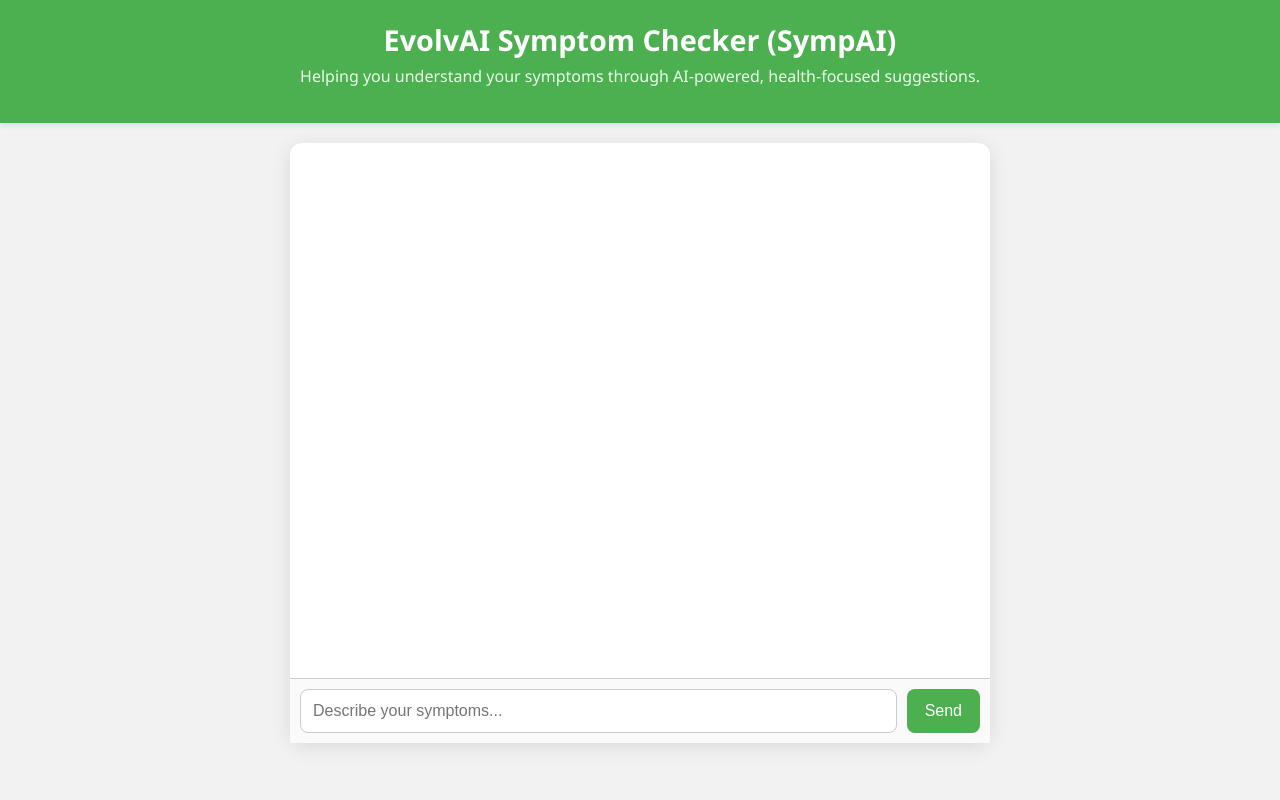
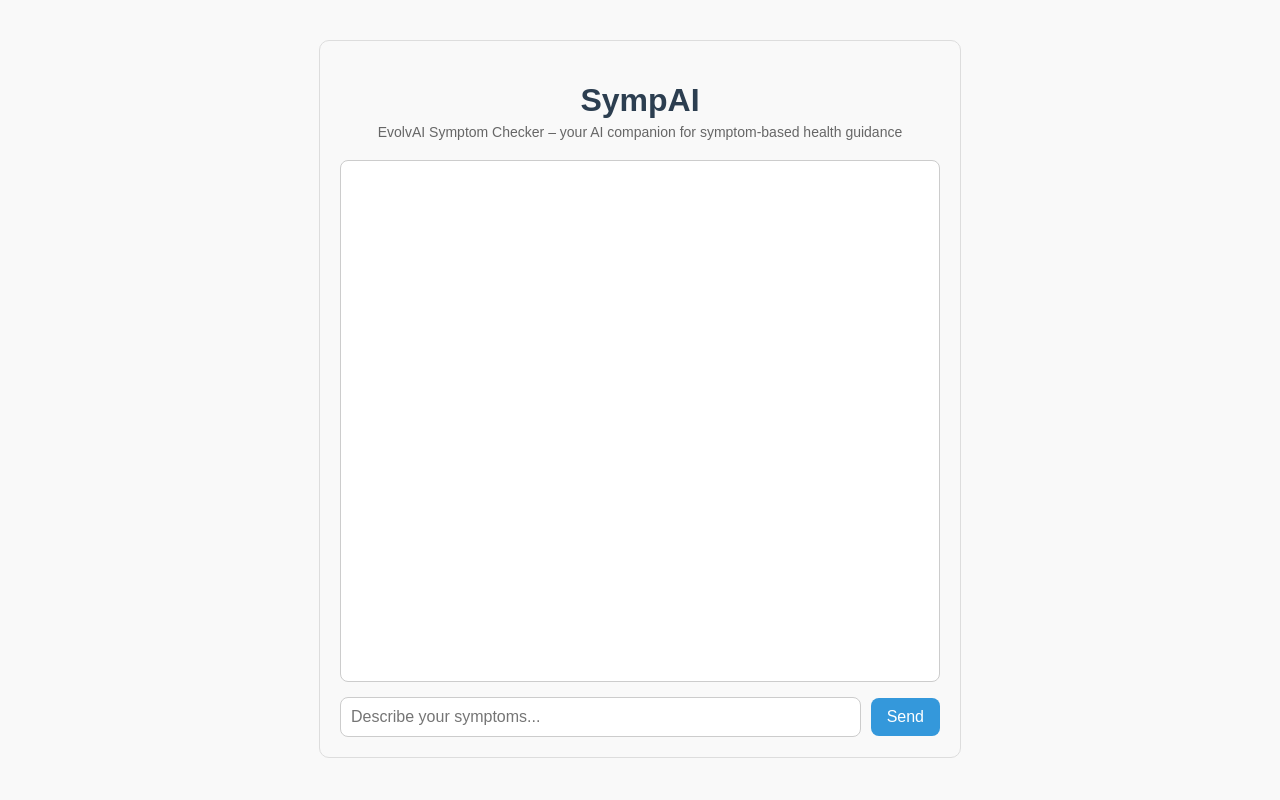
Before and after one commit to RajMallichetty/sympai, a Flask app: page / in a window 1280 px wide. Run offline with Flask 3, Linux system fonts and the light colour scheme.

Commit message:
UI update: Fixed chat window size, added header, scrollable history

```diff
--- a/templates/index.html
+++ b/templates/index.html
@@ -1,250 +1,192 @@
 <!DOCTYPE html>
 <html lang="en">
 <head>
-  <meta charset="UTF-8" />
-  <meta name="viewport" content="width=device-width, initial-scale=1.0"/>
-  <title>SympAI - EvolvAI Symptom Checker</title>
+  <meta charset="UTF-8">
+  <title>EvolvAI Symptom Checker (SympAI)</title>
   <style>
     body {
-      font-family: 'Segoe UI', sans-serif;
-      background: #f2f2f2;
-      margin: 0;
-      padding: 0;
+      font-family: Arial, sans-serif;
+      max-width: 600px;
+      margin: 40px auto;
+      padding: 20px;
+      border: 1px solid #ddd;
+      border-radius: 10px;
+      background-color: #f9f9f9;
     }
-    .header {
-      background: #4caf50;
-      color: white;
-      padding: 20px;
+
+    h1 {
       text-align: center;
-      box-shadow: 0 2px 6px rgba(0,0,0,0.1);
+      color: #2c3e50;
+      margin-bottom: 5px;
     }
-    .header h1 {
-      margin: 0;
-      font-size: 1.8em;
+
+    p#subtitle {
+      text-align: center;
+      font-size: 14px;
+      color: #666;
+      margin-top: 0;
+      margin-bottom: 20px;
     }
-    .header p {
-      margin-top: 6px;
-      font-size: 1em;
-      color: #e8ffe8;
+
+    #chat {
+      height: 500px;
+      overflow-y: auto;
+      padding: 10px;
+      border: 1px solid #ccc;
+      background-color: #fff;
+      border-radius: 8px;
+      margin-bottom: 15px;
     }
-    .chat-container {
-      max-width: 700px;
-      margin: 20px auto;
-      background: #fff;
-      border-radius: 12px;
-      box-shadow: 0 4px 20px rgba(0, 0, 0, 0.1);
+
+    .user, .bot {
+      margin: 10px 0;
+      padding: 10px;
+      border-radius: 8px;
+    }
+
+    .user {
+      background-color: #e0f7fa;
+      text-align: right;
+    }
+
+    .bot {
+      background-color: #e8eaf6;
+      text-align: left;
+    }
+
+    form {
       display: flex;
-      flex-direction: column;
-      height: 75vh;
+      align-items: center;
     }
-    .chat-log {
-      flex: 1;
-      padding: 20px;
-      overflow-y: auto;
-      display: flex;
-      flex-direction: column;
-      gap: 15px;
-    }
-    .message {
-      display: flex;
-      align-items: flex-start;
-      gap: 10px;
-      max-width: 85%;
-    }
-    .avatar {
-      width: 32px;
-      height: 32px;
-      border-radius: 50%;
-      object-fit: cover;
-    }
-    .user-msg {
-      align-self: flex-end;
-      flex-direction: row-reverse;
-    }
-    .msg-bubble {
-      background-color: #e0f0ff;
-      padding: 12px 16px;
-      border-radius: 16px;
-      white-space: pre-line;
-    }
-    .bot .msg-bubble {
-      background-color: #e9f9e7;
-    }
-    .chat-input {
-      display: flex;
+
+    input[type="text"] {
+      flex-grow: 1;
       padding: 10px;
-      border-top: 1px solid #ccc;
-      background: #fafafa;
-    }
-    .chat-input input {
-      flex: 1;
-      padding: 12px;
+      font-size: 16px;
       border: 1px solid #ccc;
       border-radius: 8px;
-      font-size: 1rem;
     }
-    .chat-input button {
+
+    button {
       margin-left: 10px;
-      padding: 12px 18px;
-      background: #4caf50;
+      padding: 10px 16px;
+      font-size: 16px;
+      cursor: pointer;
+      border: none;
+      background-color: #3498db;
       color: white;
-      border: none;
       border-radius: 8px;
-      font-size: 1rem;
-      cursor: pointer;
     }
-    .chat-input button:hover {
-      background: #45a049;
+
+    .spinner {
+      display: none;
+      margin-left: 10px;
     }
-    .typing {
-      font-style: italic;
-      color: #999;
-      margin-left: 42px;
+
+    #feedback-form {
+      margin-top: 20px;
     }
-    .feedback {
-      margin-top: 5px;
-      margin-left: 42px;
+
+    #feedback-form textarea {
+      width: 100%;
+      height: 80px;
+      padding: 10px;
+      font-size: 14px;
+      border-radius: 6px;
+      border: 1px solid #ccc;
+      resize: vertical;
     }
-    .feedback button {
-      background: none;
-      border: none;
-      font-size: 18px;
-      cursor: pointer;
-      margin-right: 5px;
+
+    #feedback-form button {
+      margin-top: 10px;
     }
   </style>
 </head>
 <body>
-  <div class="header">
-    <h1>EvolvAI Symptom Checker (SympAI)</h1>
-    <p>Helping you understand your symptoms through AI-powered, health-focused suggestions.</p>
-  </div>
+  <h1>SympAI</h1>
+  <p id="subtitle">EvolvAI Symptom Checker – your AI companion for symptom-based health guidance</p>
 
-  <div class="chat-container">
-    <div class="chat-log" id="chat-log"></div>
-    <div class="chat-input">
-      <input type="text" id="user-input" placeholder="Describe your symptoms..." onkeypress="handleKeyPress(event)" />
-      <button id="send-btn" onclick="sendMessage()">
-        <span id="send-btn-text">Send</span>
-        <span id="send-spinner" style="display:none;">⏳</span>
-      </button>
-    </div>
-  </div>
+  <div id="chat"></div>
+
+  <form id="chat-form">
+    <input type="text" id="user-input" placeholder="Describe your symptoms..." autocomplete="off" required>
+    <button type="submit">Send</button>
+    <div class="spinner" id="spinner">⏳</div>
+  </form>
+
+  <form id="feedback-form" style="display:none;">
+    <h3>How helpful was SympAI's response?</h3>
+    <textarea id="feedback" placeholder="Your feedback..."></textarea>
+    <button type="submit">Submit Feedback</button>
+  </form>
 
   <script>
-    const chatLog = document.getElementById("chat-log");
-    const sendBtn = document.getElementById("send-btn");
+    const chat = document.getElementById('chat');
+    const form = document.getElementById('chat-form');
+    const userInput = document.getElementById('user-input');
+    const spinner = document.getElementById('spinner');
+    const feedbackForm = document.getElementById('feedback-form');
+    const feedbackInput = document.getElementById('feedback');
 
-    function addMessage(sender, text, cssClass, chatId = null, showFeedback = false) {
-      const messageDiv = document.createElement("div");
-      messageDiv.className = `message ${cssClass}`;
+    form.addEventListener('submit', async (e) => {
+      e.preventDefault();
+      const input = userInput.value.trim();
+      if (!input) return;
 
-      const avatar = document.createElement("img");
-      avatar.className = "avatar";
-      avatar.src = cssClass === "user-msg"
-        ? "https://cdn-icons-png.flaticon.com/512/1144/1144760.png"
-        : "https://cdn-icons-png.flaticon.com/512/4712/4712027.png";
+      appendMessage('user', input);
+      userInput.value = '';
+      spinner.style.display = 'inline-block';
 
-      const bubble = document.createElement("div");
-      bubble.className = "msg-bubble";
-      bubble.innerHTML = `<strong>${sender}:</strong><br>${text}`;
+      try {
+        const res = await fetch('/chat', {
+          method: 'POST',
+          headers: { 'Content-Type': 'application/json' },
+          body: JSON.stringify({ message: input })
+        });
+        const data = await res.json();
+        appendMessage('bot', data.response);
+        feedbackForm.style.display = 'block';
+      } catch (err) {
+        appendMessage('bot', 'An error occurred. Please try again.');
+      } finally {
+        spinner.style.display = 'none';
+      }
+    });
 
-      messageDiv.appendChild(avatar);
-      messageDiv.appendChild(bubble);
-      chatLog.appendChild(messageDiv);
+    feedbackForm.addEventListener('submit', async (e) => {
+      e.preventDefault();
+      const feedback = feedbackInput.value.trim();
+      if (!feedback) return;
 
-      if (showFeedback && chatId) {
-        const feedback = document.createElement("div");
-        feedback.className = "feedback";
-        feedback.innerHTML = `
-          <button onclick="submitFeedback('up', ${chatId})">👍</button>
-          <button onclick="submitFeedback('down', ${chatId})">👎</button>
-        `;
-        chatLog.appendChild(feedback);
+      try {
+        await fetch('/feedback', {
+          method: 'POST',
+          headers: { 'Content-Type': 'application/json' },
+          body: JSON.stringify({ feedback })
+        });
+        feedbackInput.value = '';
+        feedbackForm.style.display = 'none';
+        appendMessage('bot', 'Thank you for your feedback!');
+      } catch (err) {
+        appendMessage('bot', 'Feedback submission failed. Please try again.');
       }
+    });
 
-      chatLog.scrollTop = chatLog.scrollHeight;
-      saveChatHistory();
+    function appendMessage(sender, text) {
+      const messageDiv = document.createElement('div');
+      messageDiv.className = sender;
+      messageDiv.textContent = text;
+      chat.appendChild(messageDiv);
+      chat.scrollTop = chat.scrollHeight;
     }
 
-    function addTypingIndicator() {
-      const typing = document.createElement("div");
-      typing.className = "typing";
-      typing.id = "typing";
-      typing.innerText = "SympAI is typing...";
-      chatLog.appendChild(typing);
-      chatLog.scrollTop = chatLog.scrollHeight;
-    }
-
-    function removeTypingIndicator() {
-      const typing = document.getElementById("typing");
-      if (typing) typing.remove();
-    }
-
-    async function sendMessage() {
-      const input = document.getElementById("user-input");
-      const message = input.value.trim();
-      if (!message) return;
-
-      addMessage("You", message, "user-msg");
-      input.value = "";
-
-      sendBtn.disabled = true;
-      document.getElementById("send-btn-text").style.display = "none";
-      document.getElementById("send-spinner").style.display = "inline";
-
-      addTypingIndicator();
-
-      const response = await fetch("/chat", {
-        method: "POST",
-        headers: { "Content-Type": "application/json" },
-        body: JSON.stringify({ message })
-      });
-
-      removeTypingIndicator();
-      sendBtn.disabled = false;
-      document.getElementById("send-btn-text").style.display = "inline";
-      document.getElementById("send-spinner").style.display = "none";
-
-      const data = await response.json();
-      addMessage("SympAI", data.response, "bot", data.chat_id, true);
-    }
-
-    function handleKeyPress(event) {
-      if (event.key === "Enter") {
-        event.preventDefault();
-        sendMessage();
+    // Allow Enter key to submit
+    userInput.addEventListener('keydown', function (e) {
+      if (e.key === 'Enter' && !e.shiftKey) {
+        e.preventDefault();
+        form.dispatchEvent(new Event('submit'));
       }
-    }
-
-    function submitFeedback(type, chatId) {
-      fetch("/feedback", {
-        method: "POST",
-        headers: { "Content-Type": "application/json" },
-        body: JSON.stringify({
-          feedback: type,
-          chat_id: chatId
-        })
-      }).then(() => {
-        console.log("Feedback submitted:", type);
-      }).catch(err => {
-        console.error("Feedback submission failed:", err);
-      });
-    }
-
-    function saveChatHistory() {
-      localStorage.setItem("sympai_chat", chatLog.innerHTML);
-    }
-
-    function loadChatHistory() {
-      const history = localStorage.getItem("sympai_chat");
-      if (history) {
-        chatLog.innerHTML = history;
-        chatLog.scrollTop = chatLog.scrollHeight;
-      }
-    }
-
-    window.onload = loadChatHistory;
+    });
   </script>
 </body>
 </html>
```
